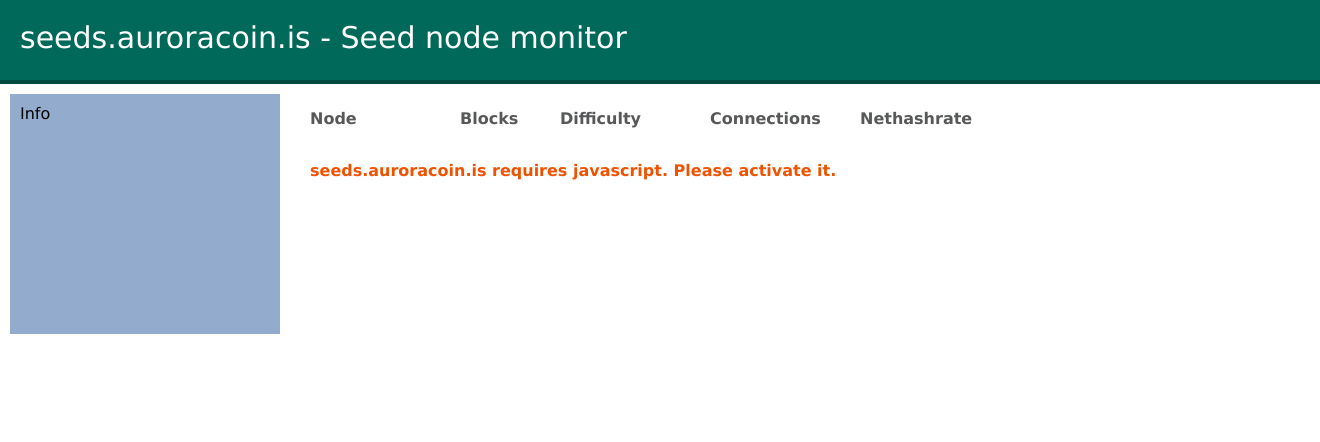
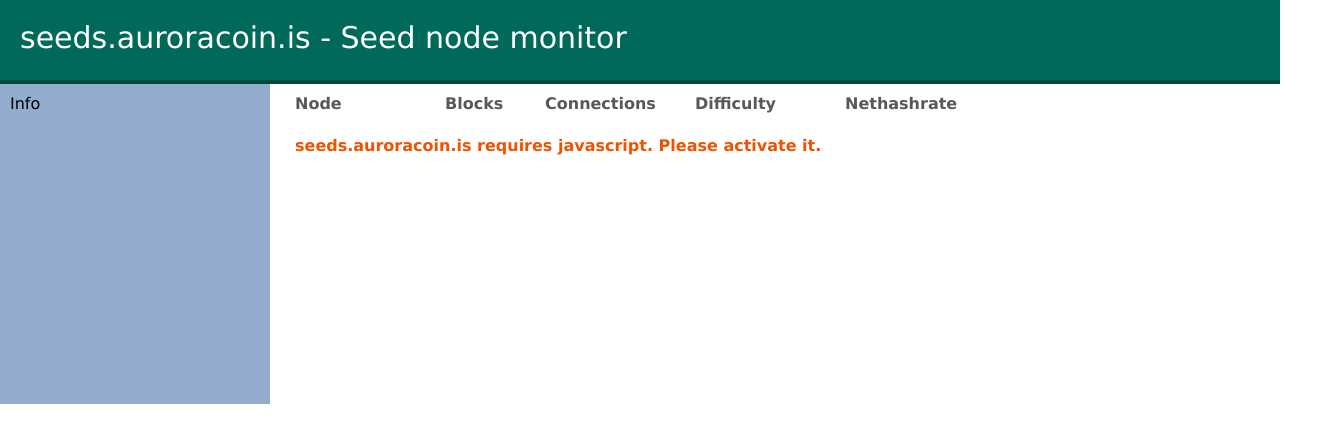
Before and after one commit to BioMike/seed-node-monitor, a plain HTML site: page www/index.html in a window 1280 px wide. Shown: the whole page, 1320 px wide, since content can reach past the window. Drawn offline with Linux system fonts and the light colour scheme; no server answers.

Commit message:
small improvements

```diff
--- a/www/css/AUR-style.css
+++ b/www/css/AUR-style.css
@@ -1,6 +1,7 @@
 body
     {
     margin:			0px;
+    padding:			0px;
     background-color:		white;
     }
 
@@ -12,27 +13,30 @@ div.top
     border-width:		0px 0px 4px 0px;
     border-style:		solid;
     border-color:		#004b3f;
-    padding:			20px;
+    padding-top:		20px;
+    padding-bottom:		20px;
     color:			white;
     font-size:			30px;
     font-family:		Verdana, sans;
     }
 
+div.top_content
+    {
+    padding-left:		20px;
+    }
 
-div.body
+div.main
     {
     min-height:			330px;
     width:			100%;
     background-color:		white;
-    padding:			10px;
-    margin:			auto;
     }
 
 div.info
     {
     float:			left;
     width:			250px;
-    min-height:			220px;
+    min-height:			300px;
     background-color:		#93accd;
     padding:			10px;
     margin-right:		10px;
@@ -44,7 +48,7 @@ div.node-list
     float:			left;
     width:			770px;
     background-color:		white;
-    padding:			10px;
+    padding:			5px;
     }
 
 div.node-entry
--- a/www/index.html
+++ b/www/index.html
@@ -7,13 +7,13 @@
 </head>
 <body onload="init()">
 <div class="top">
-seeds.auroracoin.is - Seed node monitor
+<div class="top_content">seeds.auroracoin.is - Seed node monitor</div>
 </div>
-<div class="body">
+<div class="main">
 <div class="info">Info</div>
 <div class="node-list">
-<div class="node-entry-head"><div class="node-name">Node</div><div class="node-blocks">Blocks</div><div class="node-diff">Difficulty</div>
-<div class="node-conn">Connections</div><div class="node-nhr">Nethashrate</div></div>
+<div class="node-entry-head"><div class="node-name">Node</div><div class="node-blocks">Blocks</div><div class="node-diff">Connections</div>
+<div class="node-conn">Difficulty</div><div class="node-nhr">Nethashrate</div></div>
 </div>
 <div class="node-list" id="nodelist">
 <div class="node-entry"><div class="warning">seeds.auroracoin.is requires javascript. Please activate it.</div></div>
```
